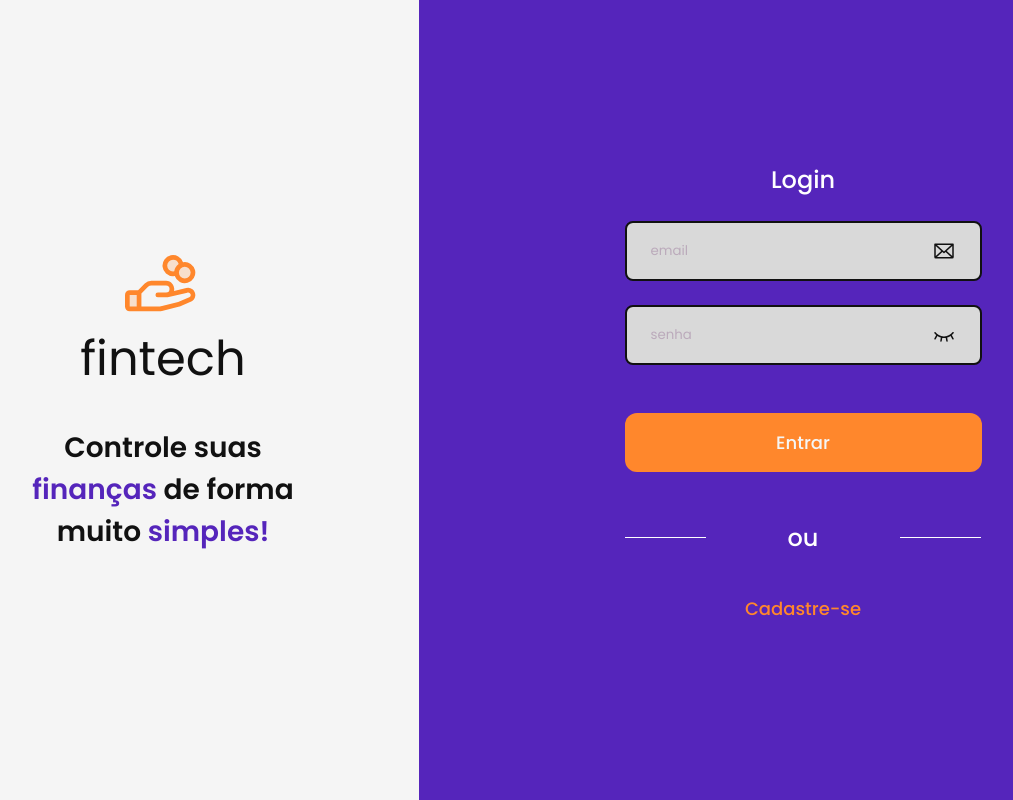
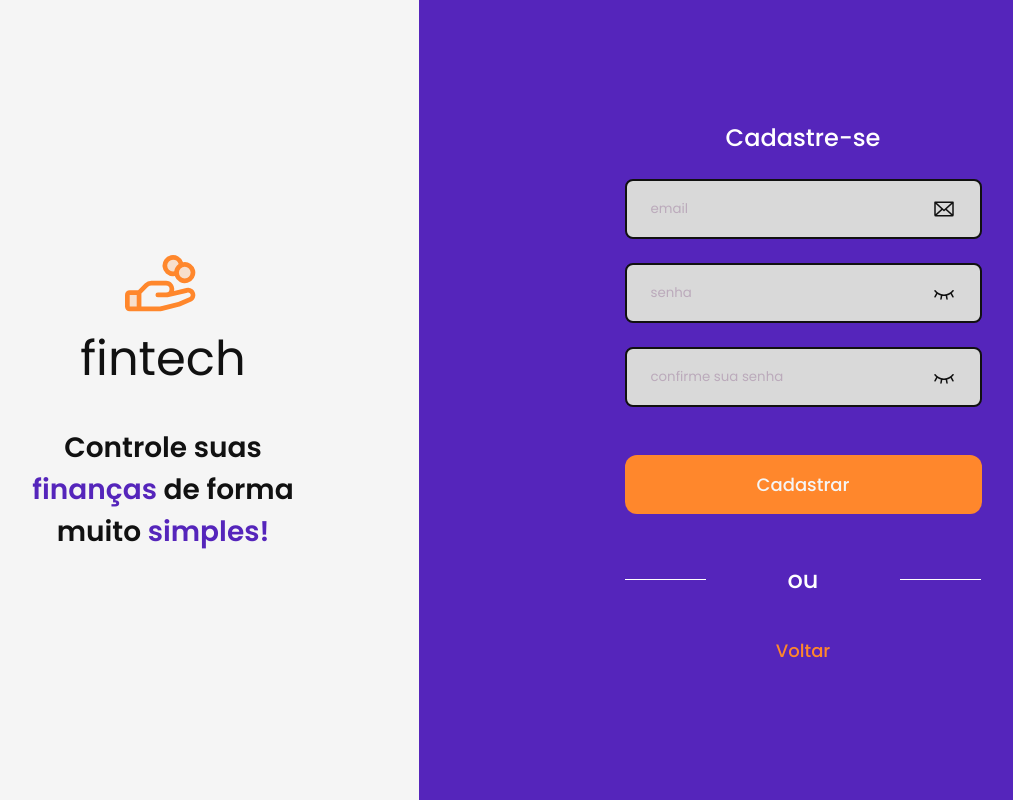
Before and after one commit to DavySz/fintech, a React (Create React App) app: page /sign-up in a window 1280 px wide. Shown: the whole page, without its empty margins (93-1106 px from the left). Built offline with nearby package versions, Linux system fonts and the light colour scheme.

Commit message:
feat: create sign-up page

```diff
--- a/src/App.tsx
+++ b/src/App.tsx
@@ -1,13 +1,13 @@
 import { type ReactNode } from "react";
 import { ThemeProvider } from "styled-components";
 
-import { SignIn } from "./presentation/pages/sign-in/sign-in";
 import { defaultTheme } from "./presentation/themes/themes";
+import { SignUp } from "./presentation/pages/sign-up/sign-up";
 
 function App(): ReactNode {
     return (
         <ThemeProvider theme={defaultTheme}>
-            <SignIn />
+            <SignUp />
         </ThemeProvider>
     );
 }
--- /dev/null
+++ b/src/presentation/pages/sign-up/info/info.styles.ts
@@ -0,0 +1,28 @@
+import { styled } from "styled-components";
+
+import { Text } from "../../../components/text/text";
+import { transformToRem } from "../../../helpers/transform-pix-rem";
+
+export const Container = styled.div`
+    display: flex;
+    align-items: center;
+    justify-content: center;
+
+    flex-direction: column;
+
+    gap: ${transformToRem(32)}rem;
+`;
+
+export const CustomText = styled(Text)`
+    @media (min-width: 320px) and (max-width: 768px) {
+        display: none;
+    }
+
+    @media (min-width: 769px) and (max-width: 1023px) {
+        display: none;
+    }
+
+    @media (min-width: 1023px) {
+        font-size: ${transformToRem(28)}rem;
+    }
+`;
--- /dev/null
+++ b/src/presentation/pages/sign-up/info/info.tsx
@@ -0,0 +1,38 @@
+import { Logo } from "../../../components/logo/logo";
+import { Container, CustomText } from "./info.styles";
+
+export const Info: React.FC = () => {
+    return (
+        <Container>
+            <Logo />
+            <CustomText
+                size="48"
+                weight="600"
+                align="center"
+                color={"neutrals-default"}
+            >
+                Controle suas
+                <br />
+                <CustomText
+                    size="48"
+                    weight="600"
+                    align="center"
+                    color={"purple-default"}
+                >
+                    finanças
+                </CustomText>{" "}
+                de forma
+                <br />
+                muito{" "}
+                <CustomText
+                    size="48"
+                    weight="600"
+                    align="center"
+                    color={"purple-default"}
+                >
+                    simples!
+                </CustomText>
+            </CustomText>
+        </Container>
+    );
+};
--- /dev/null
+++ b/src/presentation/pages/sign-up/sign-up.styles.ts
@@ -0,0 +1,94 @@
+import { styled } from "styled-components";
+
+import { Text } from "../../components/text/text";
+import { transformToRem } from "../../helpers/transform-pix-rem";
+
+export const Container = styled.div`
+    display: flex;
+    align-items: stretch;
+
+    height: 100vh;
+
+    background-color: ${({ theme }) => theme.colors.neutrals.inverted};
+
+    @media (max-width: 767px) {
+        flex-direction: column;
+    }
+`;
+
+export const Aside = styled.aside`
+    display: flex;
+    flex: 1;
+
+    flex-direction: column;
+    justify-content: center;
+    align-items: center;
+
+    padding: ${transformToRem(120)}rem ${transformToRem(80)}rem;
+
+    background-color: ${({ theme }) => theme.colors.neutrals.inverted};
+
+    @media (max-width: 1020px) {
+        display: none;
+    }
+`;
+
+export const Main = styled.main`
+    display: flex;
+    align-items: center;
+    justify-content: center;
+
+    flex: 2;
+
+    padding: 0 ${transformToRem(32)}rem;
+
+    background-color: ${({ theme }) => theme.colors.purple.default};
+
+    flex-direction: column;
+`;
+
+export const Form = styled.div`
+    display: flex;
+    justify-content: center;
+    align-items: center;
+
+    flex-direction: column;
+`;
+
+export const InputWrapper = styled.div`
+    display: flex;
+    align-items: center;
+    justify-content: center;
+
+    flex-direction: column;
+
+    gap: ${transformToRem(24)}rem;
+
+    margin-bottom: ${transformToRem(48)}rem;
+    margin-top: ${transformToRem(24)}rem;
+`;
+
+export const Disclaimer = styled.div`
+    display: flex;
+
+    align-items: center;
+
+    width: 100%;
+
+    gap: ${transformToRem(82)}rem;
+
+    margin-top: ${transformToRem(48)}rem;
+    margin-bottom: ${transformToRem(24)}rem;
+`;
+
+export const MobileInfo = styled.div`
+    @media (min-width: 1024px) {
+        display: none;
+    }
+`;
+
+export const SignInText = styled(Text)`
+    @media (min-width: 320px) and (max-width: 1023px) {
+        display: none;
+    }
+`;
--- /dev/null
+++ b/src/presentation/pages/sign-up/sign-up.tsx
@@ -0,0 +1,52 @@
+import { Button } from "../../components/button/button";
+import { Divider } from "../../components/divider/divider";
+import { Input } from "../../components/input/input";
+import { Text } from "../../components/text/text";
+import { Info } from "./info/info";
+import {
+    Container,
+    Form,
+    InputWrapper,
+    Disclaimer,
+    MobileInfo,
+    Aside,
+    Main,
+    SignInText,
+} from "./sign-up.styles";
+
+export const SignUp: React.FC = () => {
+    return (
+        <Container>
+            <Aside>
+                <Info />
+            </Aside>
+            <Main>
+                <MobileInfo>
+                    <Info />
+                </MobileInfo>
+                <Form>
+                    <SignInText size="24" weight="500" color="white-default">
+                        Cadastre-se
+                    </SignInText>
+                    <InputWrapper>
+                        <Input type="email" placeholder="email" />
+                        <Input type="password" placeholder="senha" />
+                        <Input
+                            type="password"
+                            placeholder="confirme sua senha"
+                        />
+                    </InputWrapper>
+                    <Button>Cadastrar</Button>
+                    <Disclaimer>
+                        <Divider />
+                        <Text size="24" weight="500" color="white-default">
+                            ou
+                        </Text>
+                        <Divider />
+                    </Disclaimer>
+                    <Button variant="tertiary">Voltar</Button>
+                </Form>
+            </Main>
+        </Container>
+    );
+};
```
